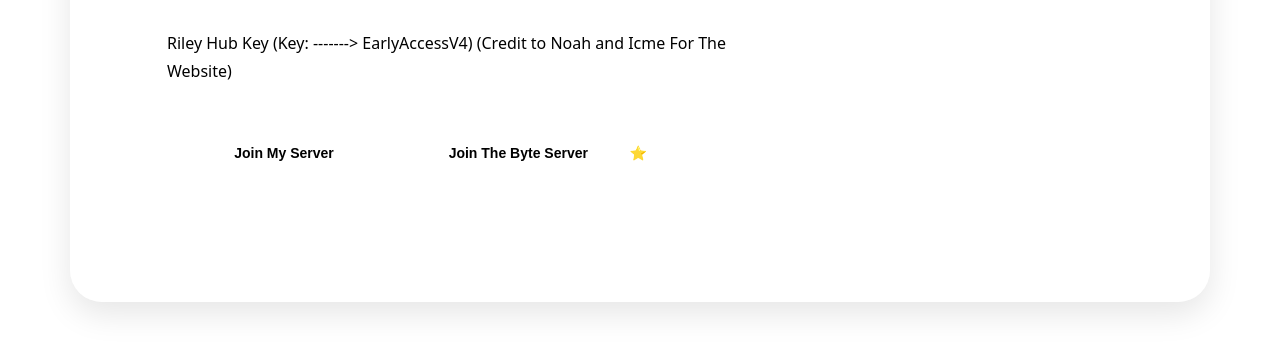
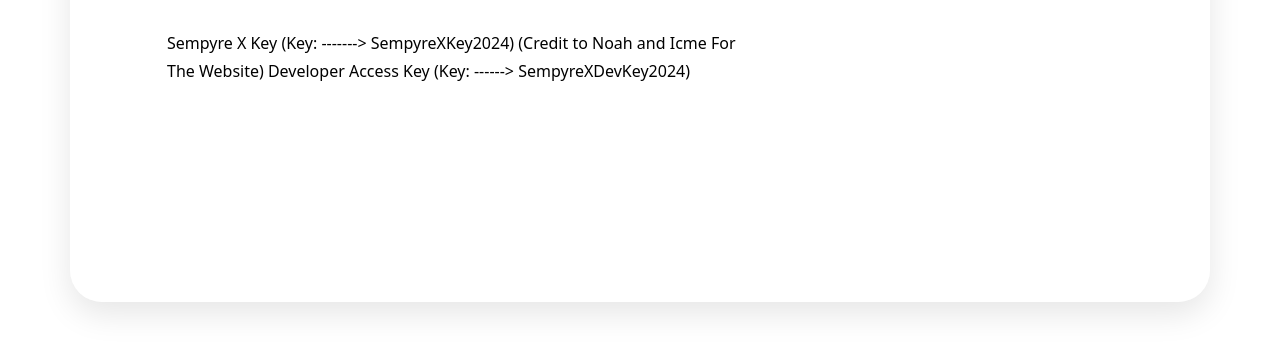
Before and after one commit to RileyBeeRBLX/rileybeehubkey, a plain HTML site: page index.html in a window 1280 px wide. Shown: the part 337-690 px from the top of the page. Drawn offline with nearby package versions, Linux system fonts and the light colour scheme.

Commit message:
Update index.html

```diff
--- a/index.html
+++ b/index.html
@@ -3,7 +3,7 @@
   <head>
     <meta charset="UTF-8" />
     <meta name="viewport" content="width=device-width, initial-scale=1.0" />
-    <title>Riley Hub Orion Key System</title>
+    <title>Sempyre X Get Key!</title>
 
     <link rel="stylesheet" type="text/css" href="style.css" />
     <script src="script.js"></script>
@@ -31,7 +31,8 @@
         </h1>
 
         <p class="overlay__description">
-          Riley Hub Key (Key: ------->         EarlyAccessV4)             (Credit to Noah and Icme For The Website)
+          Sempyre X Key (Key: ------->         SempyreXKey2024)             (Credit to Noah and Icme For The Website)
+          Developer Access Key (Key: ------>   SempyreXDevKey2024)
         </p>
 
         <div class="overlay__btns">
@@ -40,33 +41,3 @@
               href="https://discord.gg/7aZ4z5jJcw"
               target="_blank"
               rel="noopener noreferrer"
-            >
-              Join My Server
-            </a>
-          </button>
-
-          <button class="overlay__btn overlay__btn--colors">
-            <a
-              href="https://discord.gg/3c5ZvYm6BK"
-              target="_blank"
-              rel="noopener noreferrer"
-            >
-              Join The Byte Server
-            </a>
-            <span class="overlay__btn-emoji">⭐️</span>
-          </button>
-        </div>
-      </div>
-    </div>
-
-    <script>
-      const sr = ScrollReveal();
-
-      sr.reveal("h1, p, span, strong, a", {
-        origin: "bottom",
-        distance: "50px",
-        duration: 1000,
-      });
-    </script>
-  </body>
-</html>
```
